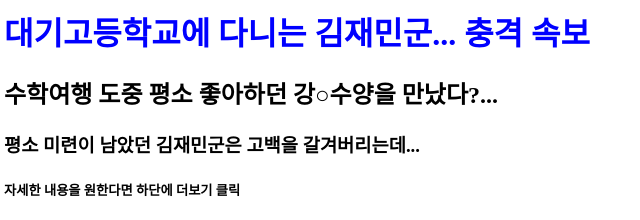
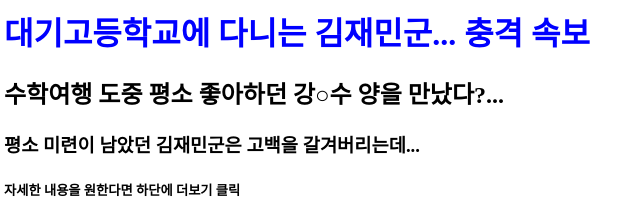
Before and after one commit to minKook797/ohyun, a plain HTML site: page index.html in a window 1280 px wide. Shown: the top 220 px of the page, 4-644 px from the left. Drawn offline with Linux system fonts and the light colour scheme.

Commit message:
속보 수정

```diff
--- a/index.html
+++ b/index.html
@@ -7,10 +7,10 @@
 </head>
 <body>
 <h1>대기고등학교에 다니는 김재민군... 충격 속보</h1>
-<h2> 수학여행 도중 평소 좋아하던 강○수양을 만났다?...</h2>
+<h2> 수학여행 도중 평소 좋아하던 강○수 양을 만났다?...</h2>
 <h3>평소 미련이 남았던 김재민군은 고백을 갈겨버리는데...</h3>
 <h4>                                                  </h4>
 <h5>자세한 내용을 원한다면 하단에 더보기 클릭</h5>
-<h6>더보기</h6>
+<h6>              더보기</h6>
 </body>
 </html>
```
